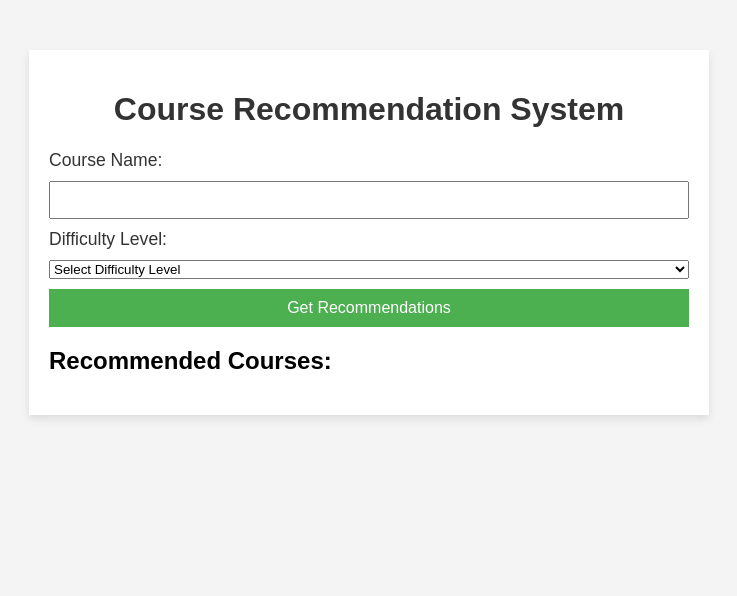
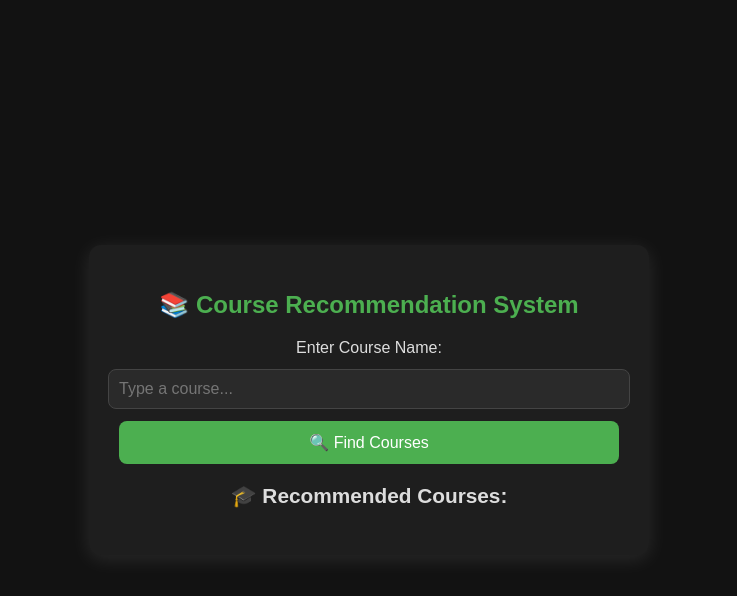
Before and after one commit to tejnaiduu/All-Projects, a plain HTML site: page kill_first/kill_frontend/index.html in a window 1280 px wide. Shown: the whole page, without its empty margins (271-1008 px from the left). Drawn offline with Linux system fonts and the light colour scheme.

Commit message:
update ui

```diff
--- a/kill_first/kill_frontend/index.html
+++ b/kill_first/kill_frontend/index.html
@@ -8,27 +8,18 @@
 </head>
 <body>
     <div class="container">
-        <h1>Course Recommendation System</h1>
+        <h1>📚 Course Recommendation System</h1>
 
-        <!-- Form to enter Course Name and Difficulty Level -->
+        <!-- Form to enter Course Name -->
         <form id="recommendation-form">
-            <label for="course_name">Course Name:</label>
-            <input type="text" id="course_name" name="course_name" required>
-
-            <label for="difficulty_level">Difficulty Level:</label>
-            <select id="difficulty_level" name="difficulty_level" required>
-                <option value="" disabled selected>Select Difficulty Level</option>
-                <option value="Beginner">Beginner</option>
-                <option value="Intermediate">Intermediate</option>
-                <option value="Advanced">Advanced</option>
-            </select>
-
-            <button type="submit">Get Recommendations</button>
+            <label for="course_name">Enter Course Name:</label>
+            <input type="text" id="course_name" name="course_name" placeholder="Type a course..." required>
+            <button type="submit">🔍 Find Courses</button>
         </form>
 
         <div id="error-message" class="error"></div>
 
-        <h2>Recommended Courses:</h2>
+        <h2>🎓 Recommended Courses:</h2>
         <ul id="recommended-courses"></ul>
     </div>
 
--- a/kill_first/kill_frontend/script.js
+++ b/kill_first/kill_frontend/script.js
@@ -1,22 +1,19 @@
 document.getElementById("recommendation-form").addEventListener("submit", function(event) {
-    event.preventDefault();  // Prevent the form from refreshing the page
+    event.preventDefault();  // Prevent form refresh
 
-    // Get values from the input fields
-    const courseName = document.getElementById("course_name").value;
-    const difficultyLevel = document.getElementById("difficulty_level").value;
+    const courseName = document.getElementById("course_name").value.trim();
 
-    // Validate inputs
-    if (!courseName || !difficultyLevel) {
-        showError("Please fill in both fields.");
+    if (!courseName) {
+        showError("⚠ Please enter a course name.");
         return;
     }
 
-    // Clear any previous errors or recommendations
+    // Clear errors and previous recommendations
     document.getElementById("error-message").textContent = "";
     document.getElementById("recommended-courses").innerHTML = "";
 
-    // Send request to Flask API
-    fetch(`http://localhost:5000/recommend?course_name=${courseName}&difficulty_level=${difficultyLevel}`)
+    // Fetch recommendations from the Flask API
+    fetch(`http://localhost:5000/recommend?course_name=${encodeURIComponent(courseName)}`)
         .then(response => response.json())
         .then(data => {
             if (data.error) {
@@ -26,22 +23,22 @@ document.getElementById("recommendation-form").addEventListener("submit", functi
             }
         })
         .catch(err => {
-            showError("An error occurred while fetching recommendations.");
+            showError("❌ Error fetching recommendations.");
             console.error(err);
         });
 });
 
-// Function to display error messages
+// Show error message
 function showError(message) {
     document.getElementById("error-message").textContent = message;
 }
 
-// Function to display recommended courses
+// Display recommended courses
 function showRecommendedCourses(courses) {
     const coursesList = document.getElementById("recommended-courses");
 
     if (courses.length === 0) {
-        coursesList.innerHTML = "<li>No recommendations found.</li>";
+        coursesList.innerHTML = "<li>😞 No recommendations found.</li>";
         return;
     }
 
--- a/kill_first/kill_frontend/style.css
+++ b/kill_first/kill_frontend/style.css
@@ -1,70 +1,110 @@
+/* Dark Theme UI */
 body {
-    font-family: Arial, sans-serif;
-    background-color: #f4f4f4;
+    font-family: 'Poppins', sans-serif;
+    background-color: #121212;
+    color: #fff;
     margin: 0;
     padding: 0;
+    display: flex;
+    justify-content: center;
+    align-items: center;
+    height: 100vh;
 }
 
+/* Container Styling */
 .container {
-    width: 50%;
-    margin: 50px auto;
-    padding: 20px;
-    background-color: #fff;
-    box-shadow: 0 4px 8px rgba(0, 0, 0, 0.1);
+    width: 90%;
+    max-width: 500px;
+    padding: 30px;
+    background: #1e1e1e;
+    box-shadow: 0 4px 20px rgba(255, 255, 255, 0.1);
+    border-radius: 12px;
+    text-align: center;
 }
 
+/* Title */
 h1 {
-    text-align: center;
-    color: #333;
+    margin-bottom: 20px;
+    font-size: 24px;
+    color: #4CAF50;
 }
 
+/* Form Styling */
 form {
     display: flex;
     flex-direction: column;
-    gap: 10px;
+    gap: 12px;
+    align-items: center;
 }
 
 label {
-    font-size: 1.1rem;
-    color: #333;
+    font-size: 1rem;
+    color: #ddd;
 }
 
 input {
-    padding: 8px;
+    padding: 10px;
     font-size: 1rem;
     width: 100%;
-    box-sizing: border-box;
+    border: 1px solid #444;
+    border-radius: 8px;
+    background: #2a2a2a;
+    color: #fff;
+    outline: none;
+    transition: 0.3s;
 }
 
+input:focus {
+    border-color: #4CAF50;
+}
+
+/* Button */
 button {
-    padding: 10px;
-    background-color: #4CAF50;
-    color: #fff;
+    padding: 12px;
+    background: #4CAF50;
+    color: white;
     border: none;
     cursor: pointer;
     font-size: 1rem;
-    transition: background-color 0.3s;
+    width: 100%;
+    border-radius: 8px;
+    transition: 0.3s;
 }
 
 button:hover {
-    background-color: #45a049;
+    background: #45a049;
+}
+
+/* Error Message */
+.error {
+    color: #ff4d4d;
+    font-size: 1rem;
+    margin-top: 10px;
+}
+
+/* Recommended Courses */
+h2 {
+    margin-top: 20px;
+    font-size: 1.3rem;
+    color: #ddd;
 }
 
 #recommended-courses {
     list-style: none;
     padding-left: 0;
+    margin-top: 10px;
 }
 
 #recommended-courses li {
-    padding: 10px;
-    margin-bottom: 10px;
-    background-color: #e9f5e9;
-    border-radius: 4px;
+    padding: 12px;
+    margin-bottom: 8px;
+    background: #292929;
+    border-radius: 6px;
     font-size: 1rem;
+    transition: 0.3s;
 }
 
-.error {
-    color: red;
-    font-size: 1rem;
-    margin-bottom: 20px;
+#recommended-courses li:hover {
+    background: #4CAF50;
+    color: white;
 }
```
Also changed, not shown: 1 other file.
